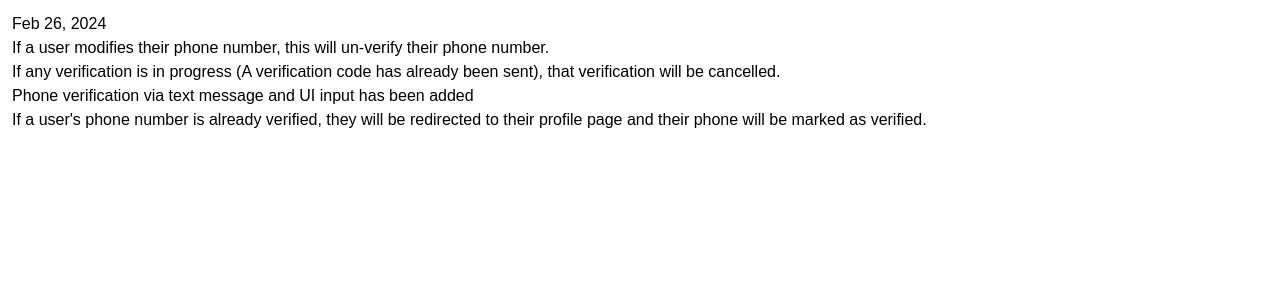
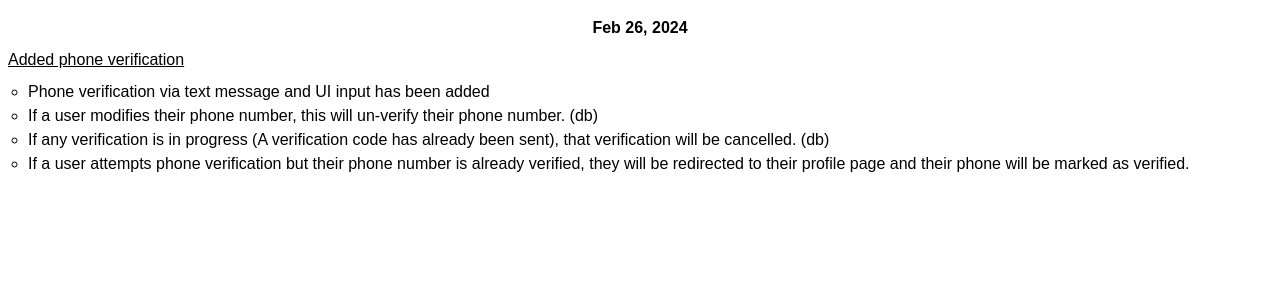
Before and after one commit to oa998/trip2there, a SvelteKit app: page /release-notes in a window 1280 px wide. Shown: the top 300 px of the page. Built offline with nearby package versions, Linux system fonts and the light colour scheme; no server answers; a web font is replaced by a local one.

Commit message:
auto commit

```diff
--- a/src/routes/(no-auth)/release-notes/+page.svelte
+++ b/src/routes/(no-auth)/release-notes/+page.svelte
@@ -1,6 +1,25 @@
-<div class="flex flex-col gap-3 p-3">
+<div class="flex flex-col gap-10 p-2">
 	<div class="flex flex-col">
-		<div>Feb 26, 2024</div>
+		<div class="date">Feb 26, 2024</div>
+		<ul>
+			<header>Added phone verification</header>
+			<div>
+				<li>Phone verification via text message and UI input has been added</li>
+				<li>If a user modifies their phone number, this will un-verify their phone number. (db)</li>
+				<li>
+					If any verification is in progress (A verification code has already been sent), that
+					verification will be cancelled. (db)
+				</li>
+				<li>
+					If a user attempts phone verification but their phone number is already verified, they
+					will be redirected to their profile page and their phone will be marked as verified.
+				</li>
+			</div>
+		</ul>
+	</div>
+
+	<!-- <div class="flex flex-col">
+		<div class="date">Feb 26, 2024</div>
 		<ul>
 			<li>If a user modifies their phone number, this will un-verify their phone number.</li>
 			<li>
@@ -13,5 +32,22 @@
 				and their phone will be marked as verified.
 			</li>
 		</ul>
-	</div>
+	</div> -->
 </div>
+
+<style lang="postcss">
+	.date {
+		@apply font-bold text-center py-2;
+	}
+	ul {
+		@apply flex flex-col gap-2;
+	}
+	ul > header {
+		@apply underline;
+	}
+	ul > div > li {
+		list-style: circle;
+		list-style-position: outside;
+		@apply ml-5;
+	}
+</style>
```
